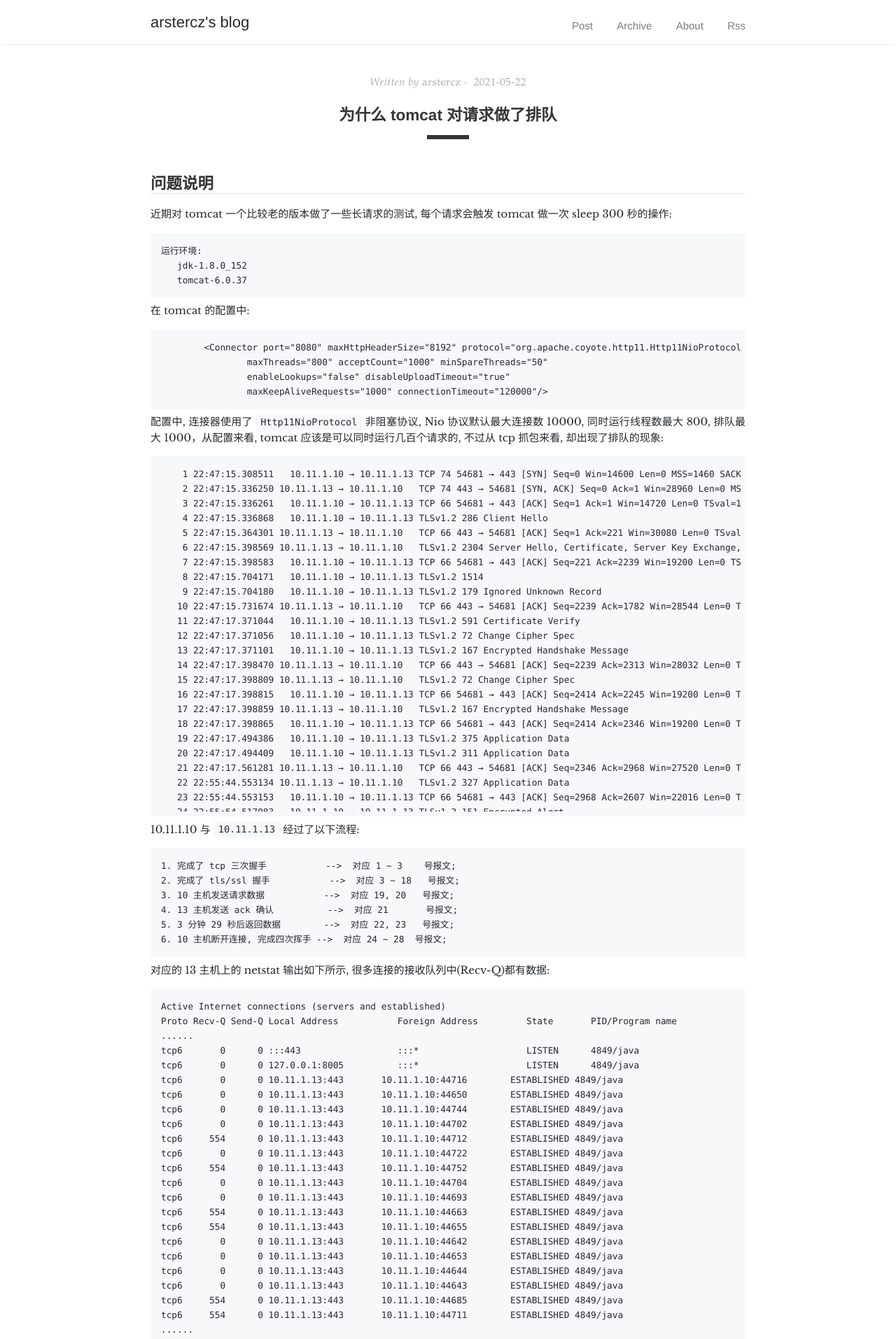
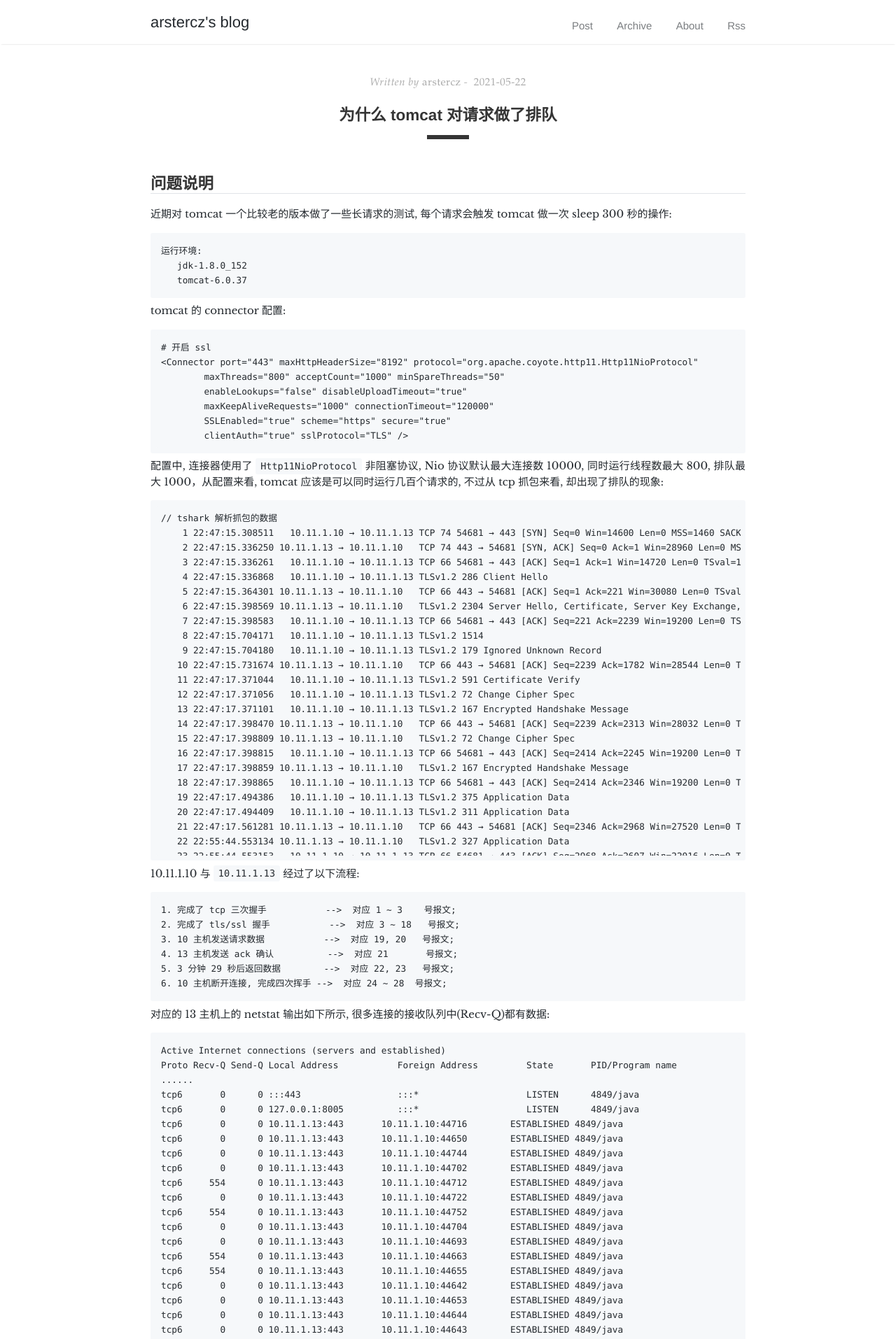
Before and after one commit to arstercz/arstercz.github.io, a Jekyll site: the page built from _posts/2021-05-22-why-tomcat-queue-the-requests.md, in a window 1280 px wide. Shown: the top 1914 px of the page at 70% size. Built offline with Jekyll 4.4.1, drawn with Linux system fonts in a browser that asks for light colours; comment, search, counter and statistics services are not loaded.

Commit message:
fix post note

````diff
--- a/_posts/2021-05-22-why-tomcat-queue-the-requests.md
+++ b/_posts/2021-05-22-why-tomcat-queue-the-requests.md
@@ -15,17 +15,21 @@
    tomcat-6.0.37
 ```
 
-在 tomcat 的配置中:
+tomcat 的 connector 配置:
 ```
-        <Connector port="8080" maxHttpHeaderSize="8192" protocol="org.apache.coyote.http11.Http11NioProtocol"
-                maxThreads="800" acceptCount="1000" minSpareThreads="50"
-                enableLookups="false" disableUploadTimeout="true"
-                maxKeepAliveRequests="1000" connectionTimeout="120000"/>
+# 开启 ssl
+<Connector port="443" maxHttpHeaderSize="8192" protocol="org.apache.coyote.http11.Http11NioProtocol"
+        maxThreads="800" acceptCount="1000" minSpareThreads="50"
+        enableLookups="false" disableUploadTimeout="true"
+        maxKeepAliveRequests="1000" connectionTimeout="120000"
+        SSLEnabled="true" scheme="https" secure="true"
+        clientAuth="true" sslProtocol="TLS" />
 ```
 
 配置中, 连接器使用了 `Http11NioProtocol` 非阻塞协议, Nio 协议默认最大连接数 10000, 同时运行线程数最大 800, 排队最大 1000，从配置来看, tomcat 应该是可以同时运行几百个请求的, 不过从 tcp 抓包来看, 却出现了排队的现象:
 
 ```
+// tshark 解析抓包的数据
     1 22:47:15.308511   10.11.1.10 → 10.11.1.13 TCP 74 54681 → 443 [SYN] Seq=0 Win=14600 Len=0 MSS=1460 SACK_PERM=1 TSval=1035175627 TSecr=0 WS=128
     2 22:47:15.336250 10.11.1.13 → 10.11.1.10   TCP 74 443 → 54681 [SYN, ACK] Seq=0 Ack=1 Win=28960 Len=0 MSS=1460 TSval=1051388483 TSecr=1035175627 WS=128
     3 22:47:15.336261   10.11.1.10 → 10.11.1.13 TCP 66 54681 → 443 [ACK] Seq=1 Ack=1 Win=14720 Len=0 TSval=1035175636 TSecr=1051388483
@@ -304,14 +308,14 @@
 文档中描述的模式, 在大量请求同时来的时候, 我们容易理解成下面的流程:
 ```
    +------+     +------------------+    +-----------------------+    +------------------+     +----------+
-   | 请求 | ->  | 当前连接池的线程 | -> | 最大线程数 maxThreads | -> | 队列 acceptCount | - > | 拒绝处理 |
+   | 请求 | ->  |  当前连接池的线程   | -> |  最大线程数 maxThreads  | -> | 队列 acceptCount  | - > | 拒绝处理  |
    +------+     +------------------+    +-----------------------+    +------------------+     +----------+
 ```
 
 实际上应该是下面的流程:
 ```
    +------+     +-------------------+       +------------------+    +-----------------------+    +------------------+     +----------+
-   | 请求 | ->  | 请求队列(backlog) |   ->  | 当前连接池的线程 | -> | 最大线程数 maxThreads | -> | 队列 acceptCount | - > | 拒绝处理 |
+   | 请求 | ->  |  请求队列(backlog)  |   ->  | 当前连接池的线程    | -> |  最大线程数 maxThreads | -> |  队列 acceptCount | - > |  拒绝处理  |
    +------+     +-------------------+       +------------------+    +-----------------------+    +------------------+     +----------+
 ```
 
````
